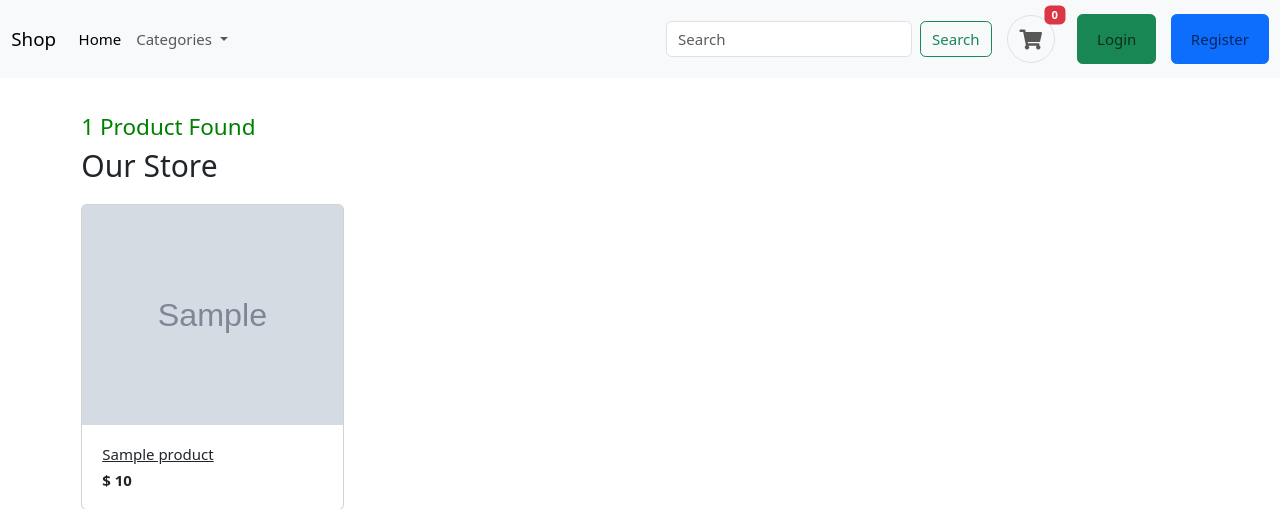
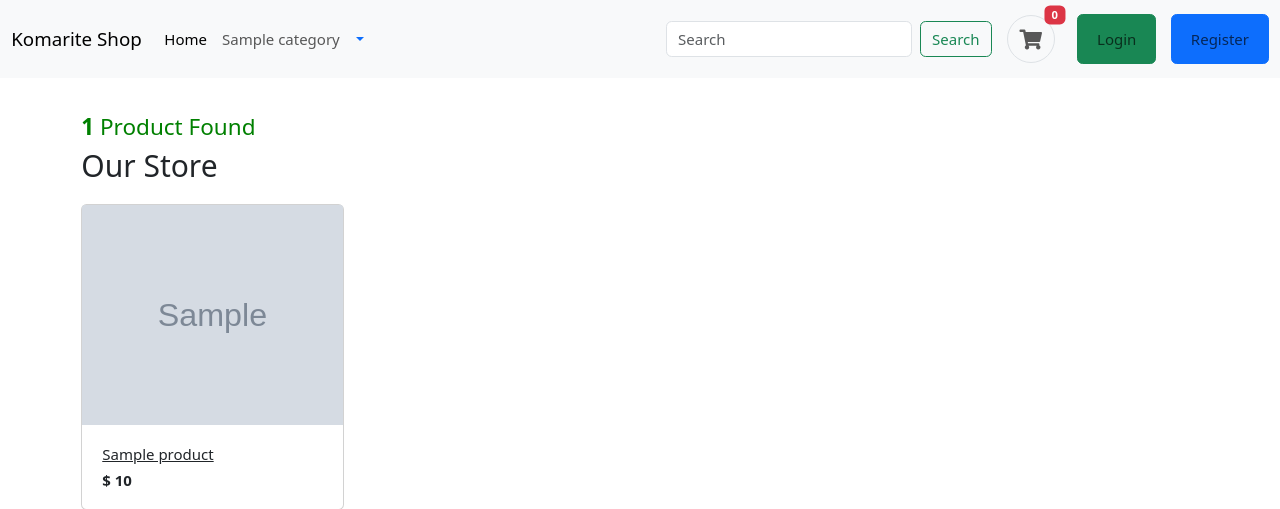
Before and after one commit to ulasgulhan/Cms-App-Django-RestAPI, a Django app: page /store/ in a window 1280 px wide. Shown: the top 509 px of the page. Run offline with Django 5.2, Linux system fonts and the light colour scheme; tables that the repository leaves empty hold one stand-in row (values such as "Sample post"); grey boxes marked "Sample" are stand-in pictures; some web fonts are replaced.

Commit message:
supplier page and cms optimization

```diff
--- a/cms/urls.py
+++ b/cms/urls.py
@@ -5,6 +5,7 @@ from django.conf import settings
 
 urlpatterns = [
     path('', views.store, name='store'),
+    path('<int:user_id>', views.supplier_store, name='supplier_store'),
     path('category/<slug:category_slug>', views.store, name='products_by_category'),
     path('category/<slug:category_slug>/<slug:subcategory_slug>', views.store, name='products_by_subcategory'),
     path('category/<slug:category_slug>/<slug:subcategory_slug>/<slug:product_slug>', views.product_details, name='product_details'),
--- a/cms/views.py
+++ b/cms/views.py
@@ -1,34 +1,45 @@
 from django.contrib import messages
 from django.contrib.auth import login, logout, authenticate
 from django.contrib.auth.decorators import login_required
+from django.contrib.auth.models import User
 from django.db.models import Q
 from django.shortcuts import get_object_or_404, redirect, render
-from django.template import context
-from .models import Cart, CartItem, Category, Product, SubCategory, Variations
+from .models import Category, Product, SubCategory
 from .forms import ProductCreateForm, RegisterForm
 from django.utils import timezone
 from django.utils.text import slugify
 from unidecode import unidecode
+from django.core.paginator import Paginator
+
 
 # Create your views here.
+
 
 def store(request, category_slug=None, subcategory_slug=None):
     if subcategory_slug != None:
         subcategory = get_object_or_404(SubCategory, slug=subcategory_slug)
         products = Product.objects.filter(Q(category=subcategory), Q(status='Active') | Q(status='Modified')).order_by('-created_date')
+        paginator = Paginator(products, 3)
+        page = request.GET.get('page')
+        paged_products = paginator.get_page(page)
         product_count = products.count()
-        return render(request, 'store.html', {'products': products, 'product_count': product_count, 'subcategory': subcategory})
+        return render(request, 'store.html', {'products': paged_products, 'product_count': product_count, 'subcategory': subcategory})
     elif category_slug != None:
         category = get_object_or_404(Category, slug=category_slug)
         subcategories = category.subcategories.all()
         products = Product.objects.filter(Q(category__in=subcategories), Q(status='Active') | Q(status='Modified')).order_by('-created_date')
+        paginator = Paginator(products, 3)
+        page = request.GET.get('page')
+        paged_products = paginator.get_page(page)
         product_count = products.count()
-        return render(request, 'store.html', {'products': products, 'product_count': product_count, 'category': category})
+        return render(request, 'store.html', {'products': paged_products, 'product_count': product_count, 'category': category})
     else:
-        products = Product.objects.all().filter(Q(status='Active') | Q(status='Modified')).order_by('-created_date')
+        products = Product.objects.filter(Q(status='Active') | Q(status='Modified')).order_by('created_date')
+        paginator = Paginator(products, 3)
+        page = request.GET.get('page')
+        paged_products = paginator.get_page(page)
         product_count = products.count()
-        return render(request, 'store.html', {'products': products, 'product_count': product_count})
-
+        return render(request, 'store.html', {'products': paged_products, 'product_count': product_count})
 
 
 def product_details(request, category_slug, subcategory_slug, product_slug):
@@ -56,7 +67,6 @@ def search(request):
     return render(request, 'store.html', context)
 
 
-
 def register(request):
     if request.method == 'POST':
         form = RegisterForm(request.POST)
@@ -72,9 +82,10 @@ def register(request):
     }
     return render(request, 'registration/register.html', context)
 
+
 @login_required
 def dashboard(request):
-    products = Product.objects.select_related('category').filter(supplier=request.user).order_by('-created_date')
+    products = Product.objects.select_related('category').filter(Q(supplier=request.user), Q(status='Active') | Q(status='Modified')).order_by('-created_date')
     product_count = products.count()
     context = {
         'products': products,
@@ -110,7 +121,8 @@ def create(request):
 def delete(request, product_id):
     product = get_object_or_404(Product, id=product_id)
     if product.supplier == request.user:
-        product.delete()
+        product.status = 'Passive'
+        product.save()
     else:
         messages.error(request, 'You are not allowed to delete this product.')
     return redirect('dashboard')
@@ -123,6 +135,7 @@ def update(request, product_id):
         if product.supplier == request.user:
             form = ProductCreateForm(request.POST, request.FILES, instance=product)
             if form.is_valid():
+                product.status = 'Modified'
                 form.save()
                 return redirect('dashboard')
     else:
@@ -133,3 +146,19 @@ def update(request, product_id):
     }
 
     return render(request, 'dashboard/update.html', context)
+
+
+def supplier_store(request, user_id):
+    supplier = get_object_or_404(User, id=user_id)
+    products = Product.objects.filter(Q(supplier=supplier), Q(status='Active') | Q(status='Modified')).order_by('-created_date')
+    paginator = Paginator(products, 3)
+    page = request.GET.get('page')
+    paged_products = paginator.get_page(page)
+    product_count = products.count()
+    context = {
+        'products': paged_products,
+        'product_count': product_count,
+        'supplier': supplier,
+    }
+
+    return render(request, 'store.html', context)
--- a/templates/cart.html
+++ b/templates/cart.html
@@ -34,9 +34,9 @@
                 <figcaption class="info">
                     <a href="{{ cart_item.product.get_url }}" class="title text-dark">{{ cart_item.product }}</a>
                     <p class="text-muted small">
-                        {% if cart_item.variations.all %}
+                        {% if cart_item.variation.all %}
                             Variations exist!
-                            {% for item in cart_item.variations.all %}
+                            {% for item in cart_item.variation.all %}
                                 {{ item.variation_category | capfirst }} : {{ item.variation_value | capfirst }} <br>
                             {% endfor %}
                         {% else %}
--- a/templates/includes/navbar.html
+++ b/templates/includes/navbar.html
@@ -1,7 +1,7 @@
 <header>
     <nav class="navbar navbar-expand-lg bg-body-tertiary">
         <div class="container-fluid">
-            <a class="navbar-brand" href="{% url 'home' %}">Shop</a>
+            <a class="navbar-brand" href="{% url 'home' %}">Komarite Shop</a>
             <button class="navbar-toggler" type="button" data-bs-toggle="collapse" data-bs-target="#navbarSupportedContent" aria-controls="navbarSupportedContent" aria-expanded="false" aria-label="Toggle navigation">
                 <span class="navbar-toggler-icon"></span>
             </button>
@@ -11,24 +11,22 @@
                         <a class="nav-link active" aria-current="page" href="{% url 'home' %}">Home</a>
                     </li>
                     <li class="nav-item dropdown">
-                        <a class="nav-link dropdown-toggle" href="#" role="button" data-bs-toggle="dropdown" aria-expanded="false">
-                            Categories
-                        </a>
-                        <ul class="dropdown-menu">
+                        <div class="btn-group">
                             {% for category in links %}
-                                <li>
-                                    <a class="dropdown-item" href="{{category.get_url}}">{{ category.category_name }}</a>
-                                    {% if category.subcategories.all %}
-                                        <ul>
-                                            {% for subcategory in category.subcategories.all %}
-                                                <li><a href="{{subcategory.get_url}}">{{ subcategory.subcategory_name }}</a></li>
-                                            {% endfor %}
-                                        </ul>
-                                    {% endif %}
-                                </li>
+                            <a type="button" class="nav-link " href="{{category.get_url}}">{{ category.category_name }}</a>
+                            <a type="button" class="mt-2 dropdown-toggle dropdown-toggle-split" data-bs-toggle="dropdown" aria-expanded="false" data-bs-reference="parent">
+                              <span class="visually-hidden">Toggle Dropdown</span>
+                            </a>
+                            <ul class="dropdown-menu">
+                                {% for subcategory in category.subcategories.all %}
+                                    <li><a class="dropdown-item" href="{{subcategory.get_url}}">{{ subcategory.subcategory_name }}</a></li>
+                                {% endfor %}
+                            </ul>
                             {% endfor %}
-                        </ul>
+
+                          </div>
                     </li>
+
                 </ul>
                 <form action="{% url 'search' %}"class="d-flex" role="search">
                     <input class="form-control me-2" type="search" placeholder="Search" aria-label="Search" name="keyword">
--- a/templates/product_details.html
+++ b/templates/product_details.html
@@ -20,7 +20,7 @@
   <article class="content-body">
 
   <h2 class="title">{{ single_product.product_name }}</h2>
-  <p>Supplier: <strong>{{ single_product.supplier }}</strong> </p>
+  <p>Supplier: <a href="{% url 'supplier_store' single_product.supplier.id %}"> <strong>{{ single_product.supplier }}</strong> </a> </p>
 
   <div class="mb-3">
       <var class="price h4">$ {{ single_product.price }}</var>
--- a/templates/store.html
+++ b/templates/store.html
@@ -13,19 +13,22 @@
 <header class="section-heading">
 	{% if 'search' in request.path %}
 		{% if product_count <= 0 %}
-			<h4 style="color: red">{{ product_count }} Product Found</h4>
+			<h4 style="color: red"><strong>{{ product_count }}</strong> Product Found</h4>
 		{% else %}
-			<h4 style="color: green">{{ product_count }} Product Found</h4>
+			<h4 style="color: green"><strong>{{ product_count }}</strong> Product Found</h4>
 		{% endif %}
 		<h2 class="title-page"> Search Results Related to "{{ keyword }}"</h2>
     {% elif category %}
-		<h4 style="color: green">{{ product_count }} Product Found</h4>
+		<h4 style="color: green"><strong>{{ product_count }}</strong> Product Found</h4>
 		<h3 class="section-title">{{ category.category_name }}</h3>
 	{% elif subcategory %}
-		<h4 style="color: green">{{ product_count }} Product Found</h4>
+		<h4 style="color: green"><strong>{{ product_count }}</strong> Product Found</h4>
 		<h3 class="section-title"><a href="{{subcategory.parent_category.get_url}}">{{ subcategory.parent_category.category_name }}</a> > {{ subcategory.subcategory_name }}</h3>
+	{% elif supplier %}
+		<h4 style="color: green"> <strong>{{ product_count }}</strong> Product Found</h4>
+		<h3> {{ supplier.username | capfirst }}'s page </h3>
 	{% else %}
-		<h4 style="color: green">{{ product_count }} Product Found</h4>
+		<h4 style="color: green"><strong>{{ product_count }}</strong> Product Found</h4>
 		<h2 class="title-page">Our Store</h2>
 	{% endif %}
 </header><!-- sect-heading -->
@@ -49,6 +52,32 @@
 			</div> <!-- col.// -->
 		{% endfor %}
 	{% endif %}
+
+	<nav class="mt-4" aria-label="Page navigation sample">
+		{% if products.has_other_pages %}
+		  <ul class="pagination">
+			  {% if products.has_previous %}
+			  <li class="page-item"><a class="page-link" href="?page={{products.previous_page_number}}">Previous</a></li>
+			  {% else %}
+			  <li class="page-item disabled"><a class="page-link" href="#">Previous</a></li>
+			  {% endif %}
+
+			  {% for i in products.paginator.page_range %}
+				  {% if products.number == i %}
+					  <li class="page-item active"><a class="page-link" href="#">{{i}}</a></li>
+				  {% else %}
+					  <li class="page-item"><a class="page-link" href="?page={{i}}">{{i}}</a></li>
+				  {% endif %}
+			  {% endfor %}
+
+			  {% if products.has_next %}
+				  <li class="page-item"><a class="page-link" href="?page={{products.next_page_number}}">Next</a></li>
+			  {% else %}
+				  <li class="page-item disabled"><a class="page-link" href="#">Next</a></li>
+			  {% endif %}
+		  </ul>
+		{% endif %}
+	  </nav>
 </div> <!-- row.// -->
 
 </div><!-- container // -->
```
Also changed, not shown: cart/views.py (+13 -3 lines).
